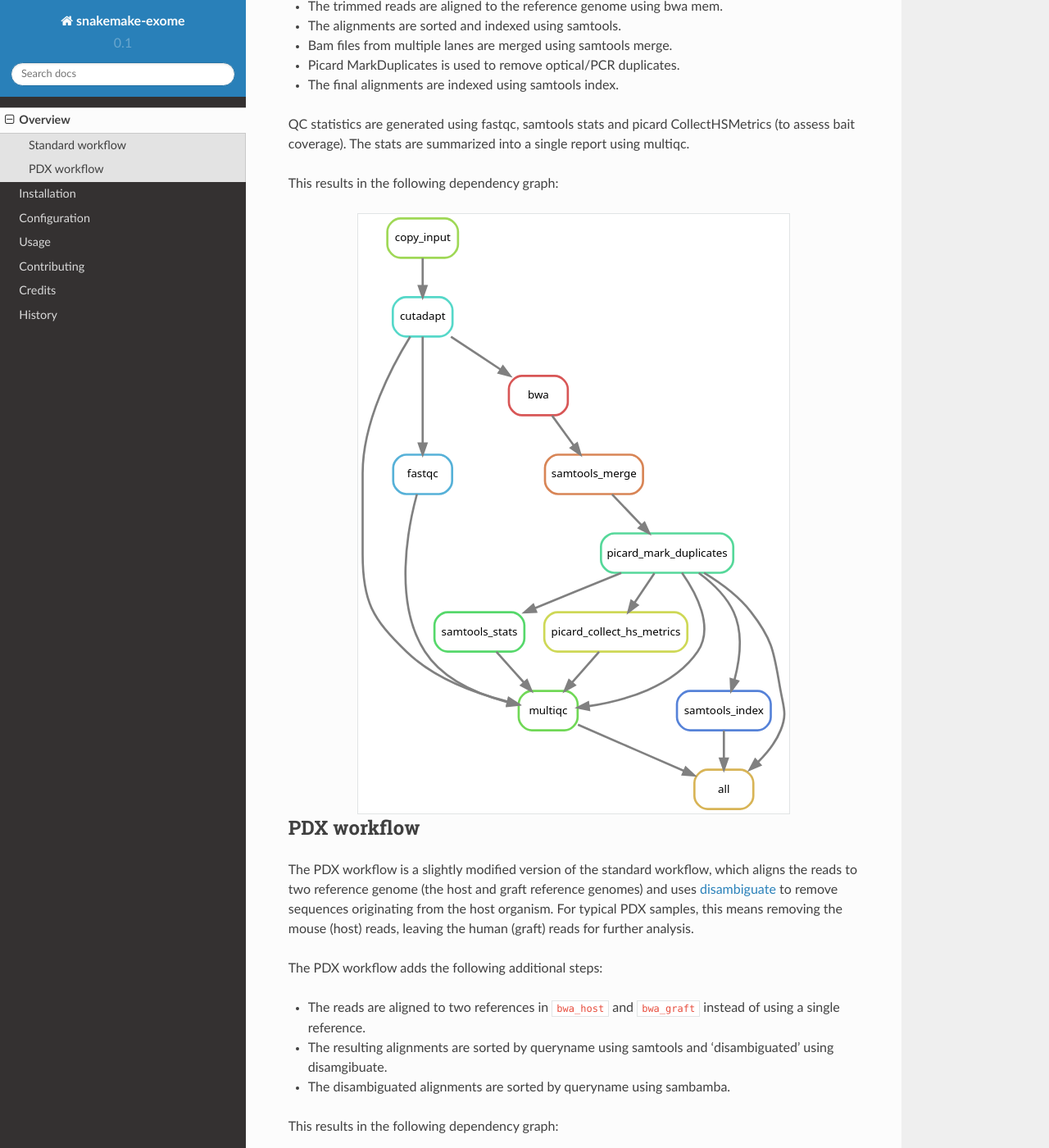
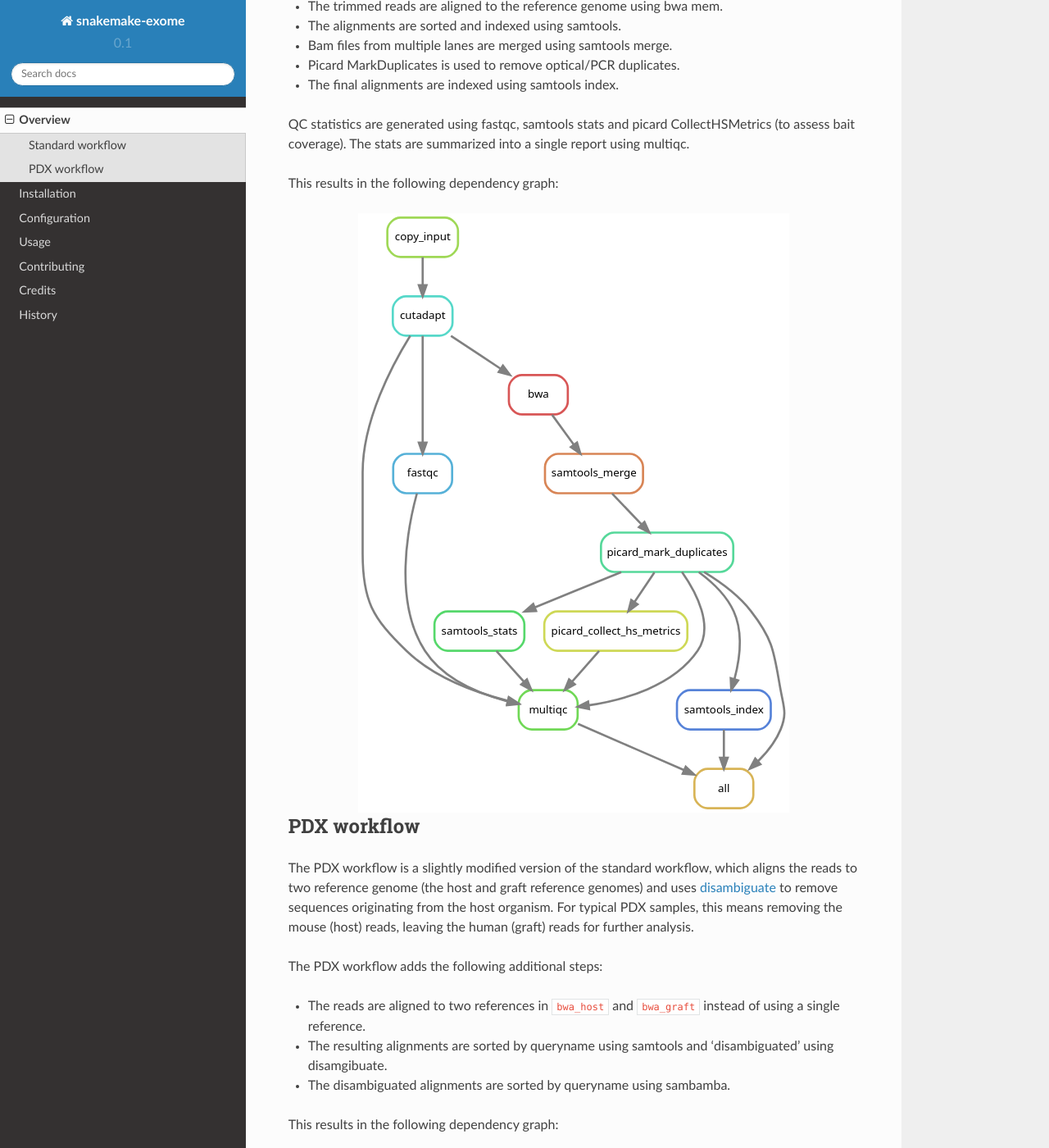
Before and after one commit to jrderuiter/snakemake-exome, a Sphinx documentation site: the page built from docs/overview.rst, in a window 1280 px wide and 1400 px high, scrolled down 364 px. Shown: the whole window at 82% size. Built offline with Sphinx 7.4.7 and the Read the Docs theme 2.0.0, drawn with Linux system fonts in a browser that asks for light colours.

Commit message:
Show dags as figures.

```diff
--- a/docs/_static/css/custom.css
+++ b/docs/_static/css/custom.css
@@ -1,5 +1,5 @@
 
-img {
+div.figure img {
     border: 1px solid #e1e4e5;
     margin-bottom: 20px;
 }
--- a/docs/overview.rst
+++ b/docs/overview.rst
@@ -24,7 +24,7 @@
 
 This results in the following dependency graph:
 
-.. image:: images/dag.svg
+.. figure:: images/dag.svg
   :align: center
 
 
@@ -47,7 +47,7 @@
 
 This results in the following dependency graph:
 
-.. image:: images/dag_pdx.svg
+.. figure:: images/dag_pdx.svg
   :align: center
 
 .. _disambiguate: https://github.com/AstraZeneca-NGS/disambiguate
```
